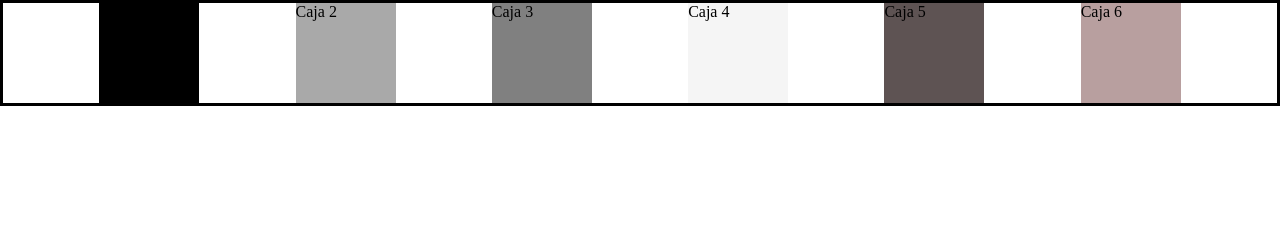
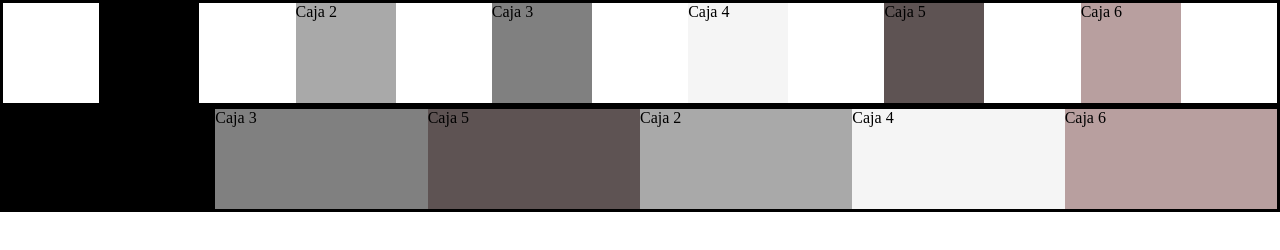
Before and after one commit to J3c4/HTMLCSS, a plain HTML site: page flex.html in a window 1280 px wide. Drawn offline with Linux system fonts and the light colour scheme.

Commit message:
flexbox layouts

```diff
--- a/css/styleflex.css
+++ b/css/styleflex.css
@@ -19,6 +19,13 @@ body{
     /* mueve los elementos de manera responsiva */
     justify-content: space-evenly;
     /* alinea el contenido del contenedor CENTER|EVENLY|AROUND*/
+}
+.containerVertical{
+    border: 0.3rem solid black;
+    display: flex;
+    align-items: center;
+    flex-wrap: wrap;
+    /* alinea de forma vertical el contenido del contenido del contenedor */
 }
 .box{
     width: 10rem;
@@ -42,3 +49,36 @@ body{
 .box6{
     background-color: rgb(184, 159, 159);
 }
+.box0{
+    height: 10rem;
+    flex-basis: 10rem;
+    flex-grow: 1;
+    /* permite crecer y decrecer nuestros elementos acomodandolos para no perder integridad */
+}
+.box01{
+    background-color: black;
+    order: 1;
+    /* flex-grow: 1; */
+}
+.box02{
+    background-color: darkgray;
+    order: 4;
+    /* flex-grow: 2; */
+    /* Toma el espacio horizontal que falta */
+}
+.box03{
+    background-color: gray;
+    order: 2;
+}
+.box04{
+    background-color: whitesmoke;
+    order: 5;
+}
+.box05{
+    background-color: rgb(94, 83, 83);
+    order: 3;
+}
+.box06{
+    background-color: rgb(184, 159, 159);
+    order: 6;
+}
--- a/flex.html
+++ b/flex.html
@@ -30,6 +30,26 @@
                     <p>Caja 6</p>
                 </div>
             </article>
+            <article class="containerVertical">
+                <div class="box01 box0">
+                    <p>Caja 1</p>
+                </div>
+                <div class="box02 box0">
+                    <p>Caja 2</p>
+                </div>
+                <div class="box03 box0">
+                    <p>Caja 3</p>
+                </div>
+                <div class="box04 box0">
+                    <p>Caja 4</p>
+                </div>
+                <div class="box05 box0">
+                    <p>Caja 5</p>
+                </div>
+                <div class="box06 box0">
+                    <p>Caja 6</p>
+                </div>
+            </article>
         </section>
     </main>
     <footer class="footer">
```
